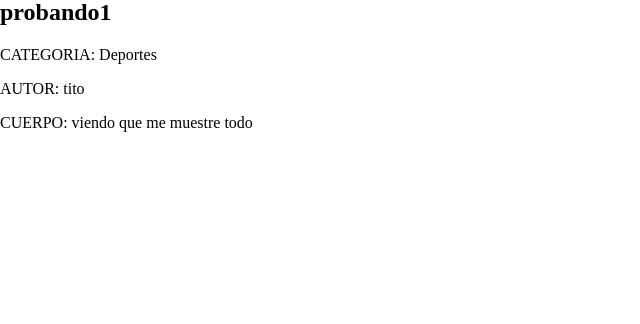
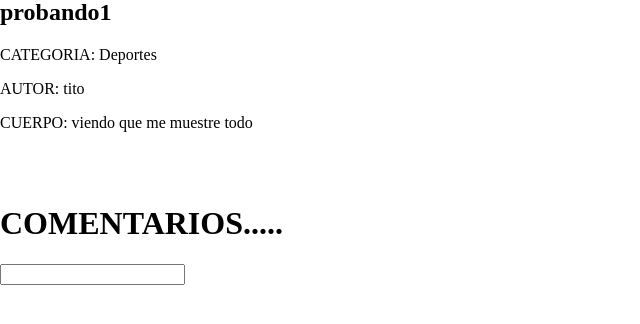
Before and after one commit to Cosorama/proyecto_info_9, a Django app: page /Noticias/detalle/1 in a window 1280 px wide. Shown: the part 119-443 px from the top of the page, without its empty margins (0-640 px from the left). Run offline with Django 3.2, Linux system fonts and the light colour scheme; a user stored in the database is signed in; data comes from the database, SQL or seed files in the repository; parts of the project's set-up code (start-up, migrations or seed data) failed here and were passed over.

Commit message:
Update noticia_detail.html

```diff
--- a/RepositorioPF/fundacion/templates/noticias/noticia_detail.html
+++ b/RepositorioPF/fundacion/templates/noticias/noticia_detail.html
@@ -20,6 +20,11 @@
 		<img src="{{ object.imagen.url }}" width="100px" height="100px">
 	{% endif %}
 
+	<br>
+	<br>
+	<h1>COMENTARIOS.....</h1>
+		<input type="text" name="">
+		<br><br><br>
 
 
 {% endblock contenido %}
```
